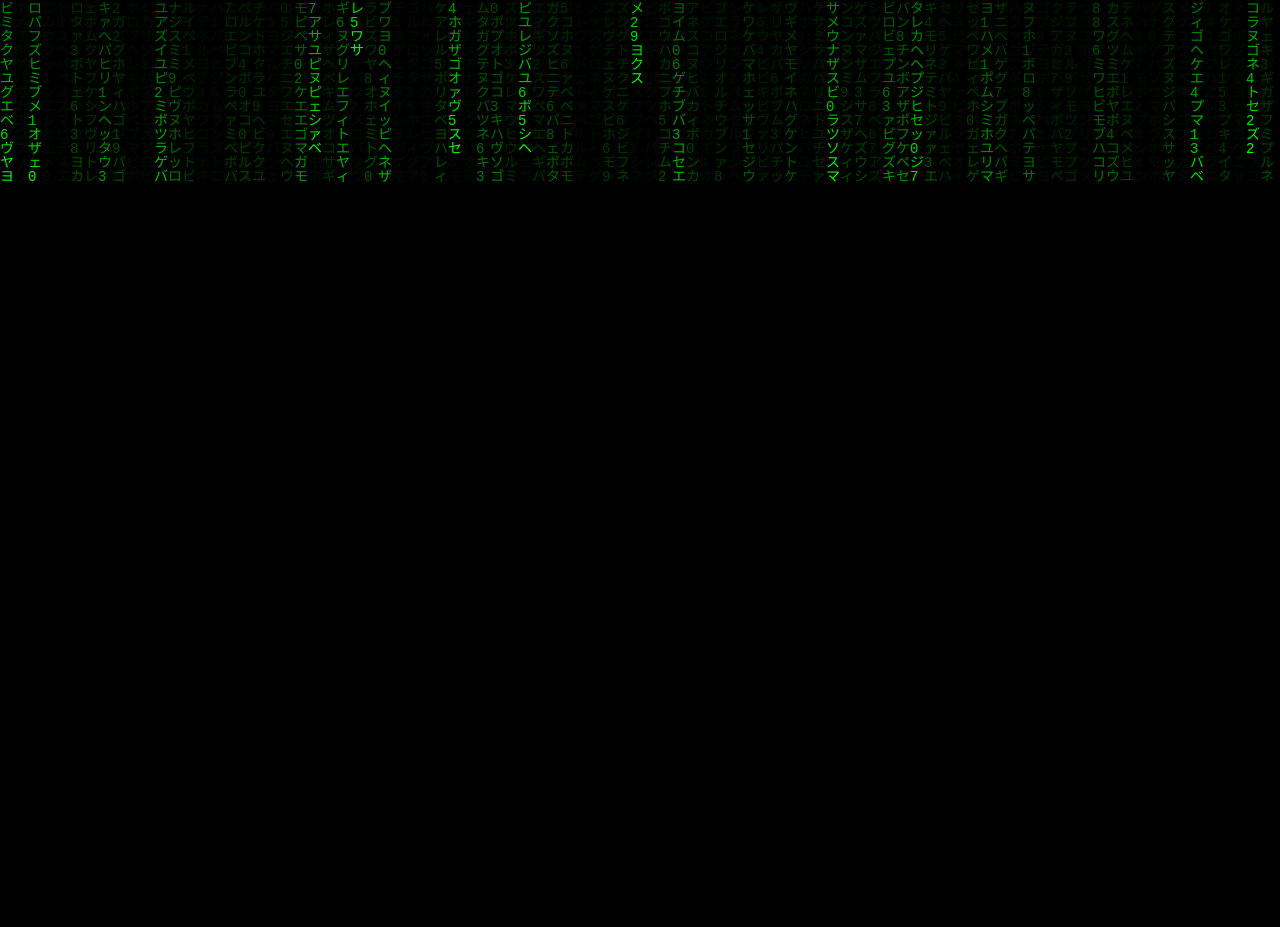
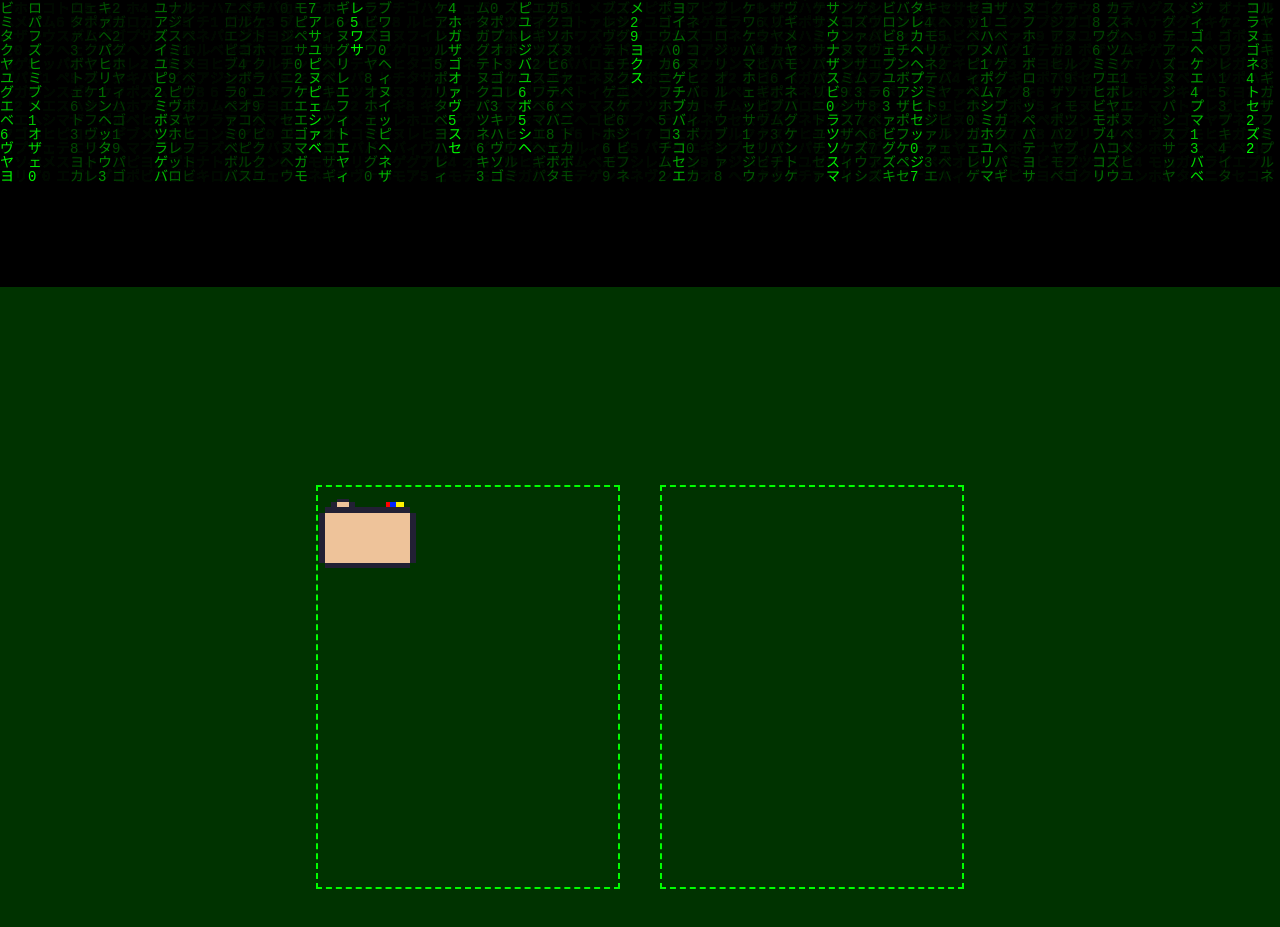
Before and after one commit to JAntonR/JoshuaAntonWebsite, a plain HTML site: page JoshuaAntonWebsite/index.html in a window 1280 px wide. Shown: the part 617-1544 px from the top of the page. Before the commit the page ends 922 px from the top, so only its background shows below. Drawn offline with Linux system fonts and the light colour scheme.

Commit message:
Input of pixel folder into website
In the process of making the folder draggable. But is currently in the placeholder window.

```diff
--- a/JoshuaAntonWebsite/index.html
+++ b/JoshuaAntonWebsite/index.html
@@ -7,7 +7,7 @@
 </head>
 <body>
     <nav class="navbar">
-        <div class="navbar-title">neonOS</div>
+        <div class="navbar-title"></div>
         <ul class="nav-links">
           <li><a href="index.html">Home</a></li>
           <li><a href="index.html">Terminal</a></li>
@@ -20,6 +20,19 @@
     <h1>Welcome User</h1>
     <p>To the experience</p>
   </div>
+
+
+<!-- This is the break between what I wanted to do before above (which was the CMD prompt look), and my attempt at making a more
+ old windows look with pixel art and stuff below)-->
+
+
+  <div class="container">
+    <div id="left">
+            <div class="list" draggable="true"><img src="PixelFolder.png"></div>
+    </div>
+    <div id="right"></div>
+
+  </div>
 <canvas id="matrix"></canvas>
 <script src="matrix.js"></script>
 
--- a/JoshuaAntonWebsite/styles.css
+++ b/JoshuaAntonWebsite/styles.css
@@ -83,3 +83,19 @@ canvas#matrix {
   height: 100vh;
   background-color: black;
 }
+
+.container{
+  width: 100%;
+  min-height: 100vh;
+  background: #003300;
+  display: flex;
+  align-items: center;
+  justify-content: center;
+}
+
+#left, #right{
+  width: 300px;
+  min-height: 400px;
+  margin: 20px;
+  border: 2px dashed #00ff00;
+}
```
Also changed, not shown: JoshuaAntonWebsite/PixelFolder.png (added), 1 other file.
